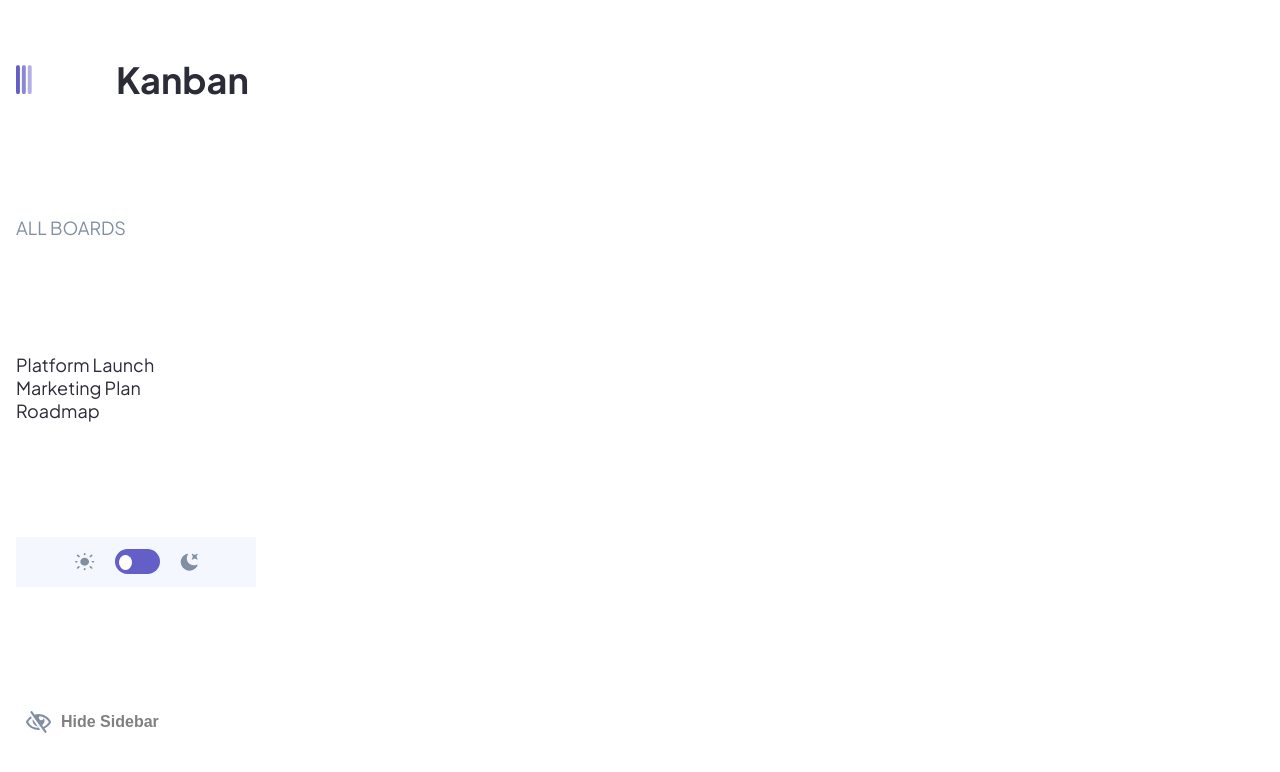
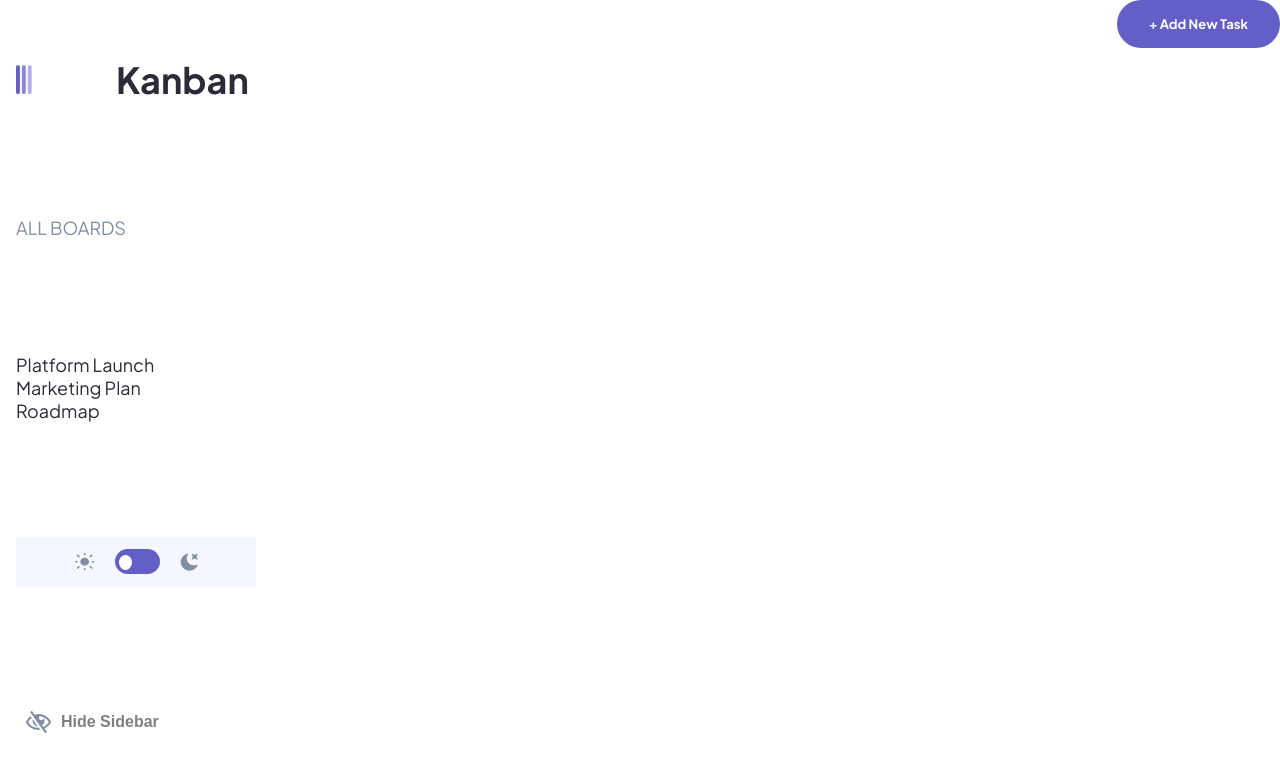
Before and after one commit to Erikang20/Kanban-task-management-web-app, a Next.js app in the folder client/: page /kanban in a window 1280 px wide. Shown: the top 772 px of the page. Built offline with nearby package versions, Linux system fonts and the light colour scheme.

Commit message:
AddNewTaskBtn updates

```diff
--- /dev/null
+++ b/client/src/components/core/AddNewTaskBtn/index.js
@@ -0,0 +1,23 @@
+import { useState } from 'react';
+import styles from './style.module.css';
+
+const AddNewTaskBtn = () => {
+
+    const [buttonClicked, setButtonClicked] = useState(false);
+
+    const handleClick = () => {
+        setButtonClicked(true);
+    }
+
+    return (
+       <button
+            className={styles.addNewTaskBtn}
+            type='button'
+            onClick={handleClick}>
+            + Add New Task
+        </button>
+
+    );
+}
+
+export default AddNewTaskBtn;
--- a/client/src/components/AddNewTaskBtn/style.module.css
+++ b/client/src/components/core/AddNewTaskBtn/style.module.css
@@ -1,4 +1,4 @@
-.button {
+.addNewTaskBtn {
     background-color: var(--main-purple);
     border-radius: 2rem;
     font-family: var(--font-regular);
@@ -8,4 +8,10 @@
     padding: 1rem 2rem;
     border: none;
     font-weight: bold;
+    cursor: pointer;
+    float: right;
 }
+
+.addNewTaskBtn:hover {
+    background-color: var(--main-purple-hover);
+}
--- a/client/src/layout/index.jsx
+++ b/client/src/layout/index.jsx
@@ -5,9 +5,12 @@
  * and render children of this components
  */
 import Sidebar from "@components/Sidebar";
+import AddNewTaskBtn from "@components/core/AddNewTaskBtn";
+
 const AppLayout = () => {
 	return (
 		<div>
+			<AddNewTaskBtn />
 			<Sidebar />
 			{/* Header */}
 			{/* children */}
```
Also changed, not shown: client/src/components/AddNewTaskBtn/index.js (deleted, +0 -19 lines).
